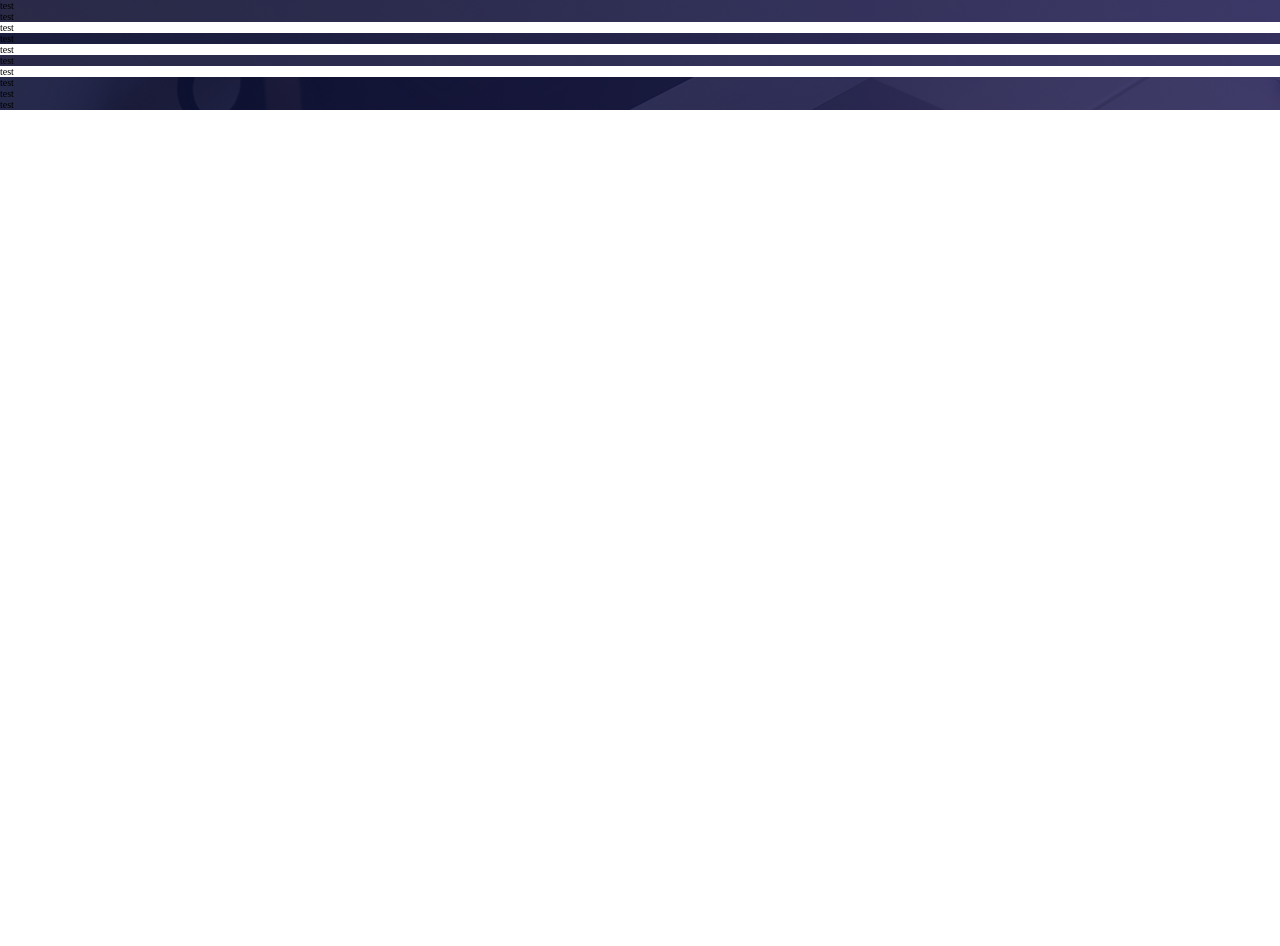
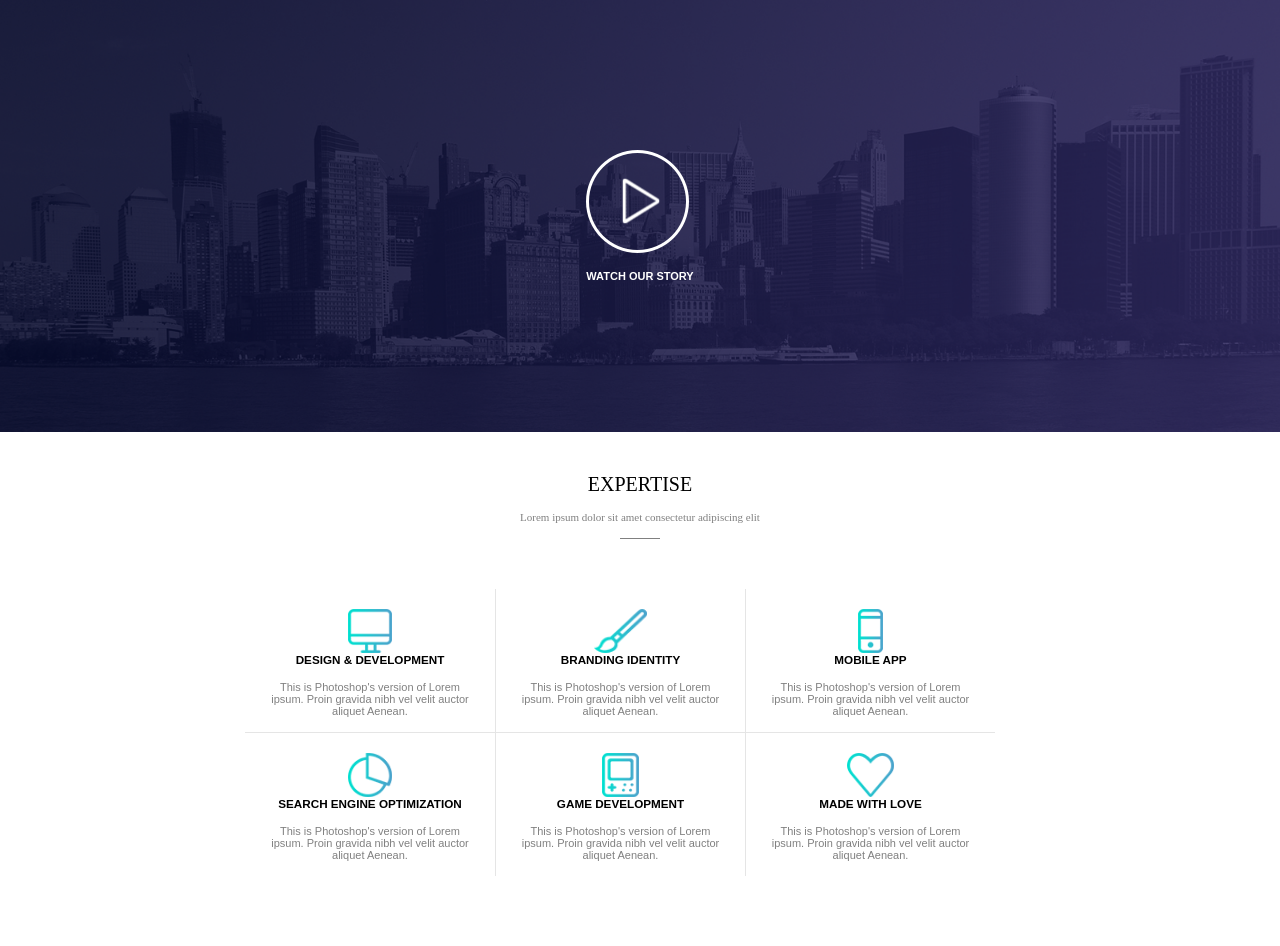
Before and after one commit to Moody458/Team3Project, a plain HTML site: page index.html in a window 1280 px wide. Before the commit the page ends 800 px from the top, so only its background shows below. Drawn offline with Linux system fonts and the light colour scheme.

Commit message:
The fourth block content

```diff
--- a/index.html
+++ b/index.html
@@ -1,34 +1,59 @@
 <!DOCTYPE html>
 <html lang="en">
   <head>
-    <meta charset="UTF-8">
-    <meta name="viewport" content="width=device-width, initial-scale=1.0">
+    <meta charset="UTF-8" />
+    <meta name="viewport" content="width=device-width, initial-scale=1.0" />
     <title>Team3</title>
-    <link rel="stylesheet" href="style.css">
+    <link rel="stylesheet" href="style.css" />
+    <style>
+</style>
   </head>
 
   <body>
-
     <header>
-    <div id="headerTop"> test</div>
-    <div id="headerBottom">test</div>
- </header>
-
-
- <main>
-    <div id="mainHeader">test</div>
-    <div id="mainVideo">test</div>
-    <div id="mainExpert">test</div>
-    <div id="mainTeam">test</div>
-    <div id="mainLogo">test</div>
- </main>
-
-
- <footer>
-    <div id="footLeft">test</div>
-    <div id="footMid">test</div>
-    <div id="footRight">test</div>
+      <div id="mainvideo">
+        <div class="playbtn">
+         <img src="Images/play.png">
+         <div class="play_btn_text">
+            <p>WATCH OUR STORY</p>
+         </div>
+        </div>
+      </div>
+      <div id="fourthblock">
+        <div class="fourthcontainer">
+          <h2>EXPERTISE</h2>
+          <P>Lorem ipsum dolor sit amet consectetur adipiscing elit</P>
+        </div>
+        <hr>
+        <ul class="ul_li_first">
+          <li><img src="./Images/screen.png">
+          <h3>DESIGN & DEVELOPMENT</h3>
+          <p>This is Photoshop's version of Lorem ipsum. Proin gravida nibh vel velit auctor aliquet Aenean.</p>
+        </li>
+        <li><img src="./Images/pen.png">
+          <h3>BRANDING IDENTITY</h3>
+          <p>This is Photoshop's version of Lorem ipsum. Proin gravida nibh vel velit auctor aliquet Aenean.</p>
+          <li><img src="./Images/mobile.png">
+            <h3>MOBILE APP</h3>
+            <p>This is Photoshop's version of Lorem ipsum. Proin gravida nibh vel velit auctor aliquet Aenean.</p>
+          </ul>
+          <ul class="ul_li_two">
+            <li><img src="./Images/graph.png">
+              <h3>SEARCH ENGINE OPTIMIZATION</h3>
+              <p>This is Photoshop's version of Lorem ipsum. Proin gravida nibh vel velit auctor aliquet Aenean.
+              </p>
+            </li>
+            <li><img src="./Images/gameboy.png">
+            <h3>GAME DEVELOPMENT</h3>
+          <p>This is Photoshop's version of Lorem ipsum. Proin gravida nibh vel velit auctor aliquet Aenean.</p>
+        </li>
+            <li>
+              <img src="./Images/heart.png">
+              <h3>MADE WITH LOVE</h3>
+              <P>This is Photoshop's version of Lorem ipsum. Proin gravida nibh vel velit auctor aliquet Aenean.</P>
+            </li>
+          </ul>
+        </div>
     </footer>
-
   </body>
 </html>
--- a/style.css
+++ b/style.css
@@ -1,27 +1,105 @@
 * {
-    box-sizing: inherit;
-    margin: 0;
-    padding: 0;
+  box-sizing: inherit;
+  margin: 0;
+  padding: 0;
 }
 
 html {
-    box-sizing: border-box;
-    font-size: 62.5%;
+  box-sizing: border-box;
+  font-size: 62.5%;
 }
 
-header {
-    background-image: url("Images/bgk-header.png");
-    background-size: auto;
+#mainvideo {
+  display: flex;
+  background-image: url(./Images/bgk-middle.png);
+  background-repeat: no-repeat;
+  background-size: cover;
+  position: relative;
+  padding-top: 150px;
+  padding-bottom: 150px;
+  align-content: center;
+  justify-content: center;
 }
 
-#mainVideo {
-    background-image: url("Images/bgk-middle.png");
+.play_btn_text {
+  display: flex;
+  color: white;
+  font-weight: bold;
+  font-size: 11px;
+  padding-top: 15px;
+  text-transform: uppercase;
+  font-family: "Signika", sans-serif;
 }
 
-#mainTeam {
-    background-image: url("Images/bgk-header.png");
+#fourthblock {
+  padding-bottom: 70px;
+  padding-top: 40px;
+}
+#fourthblock h2 {
+  font-size: 20px;
+  text-align: center;
+  margin-bottom: 0.5rem;
+  font-weight: 500;
+  line-height: 1.2;
+}
+#fourthblock p {
+  font-size: 11px;
+  color: grey;
+  text-align: center;
 }
 
-footer {
-    background-image: url("Images/bgk-footer.png");
+hr {
+  border: none;
+  border-top: 1px solid grey;
+  width: 40px;
+  padding-bottom: 50px;
+  margin: auto;
 }
+#fourthblock ul {
+  display: flex;
+  justify-content: center;
+  padding-right: 40px;
+  margin-bottom: 0px;
+  font-family: "Oswald", sans-serif;
+  font: 200;
+}
+
+#fourthblock li {
+  display: block;
+  width: 250px;
+  padding: 0px 20px;
+}
+
+#fourthblock img {
+  width: 50px;
+  margin: 0 auto;
+  display: block;
+  padding-top: 20px;
+}
+
+#fourthblock h3 {
+  text-align: center;
+  margin-bottom: 0.5rem;
+}
+
+#fourthblock p {
+  text-size: 11px;
+  color: grey;
+  text-align: center;
+  padding-bottom: 1rem;
+  padding-top: 10px;
+  margin-bottom: 0.5rem;
+}
+
+#fourthblock li:nth-child(n + 2) {
+  border-left: 1px solid #99999940;
+}
+
+#fourthblock ul li img {
+  width: auto;
+  height: 64px;
+}
+
+.ul_li_two li {
+  border-top: 1px solid #99999940;
+}
```
Lines whose indentation alone changed are shown as unchanged.
